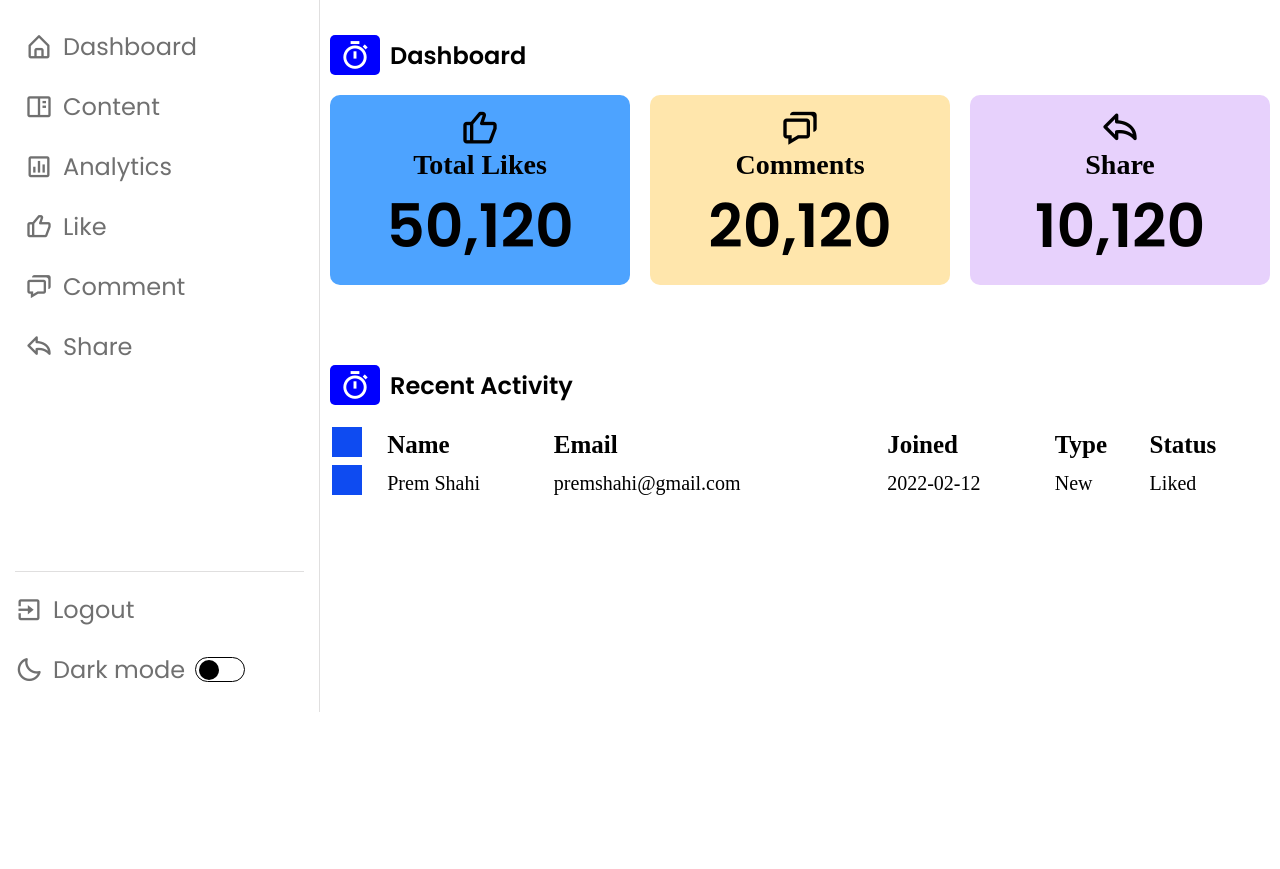
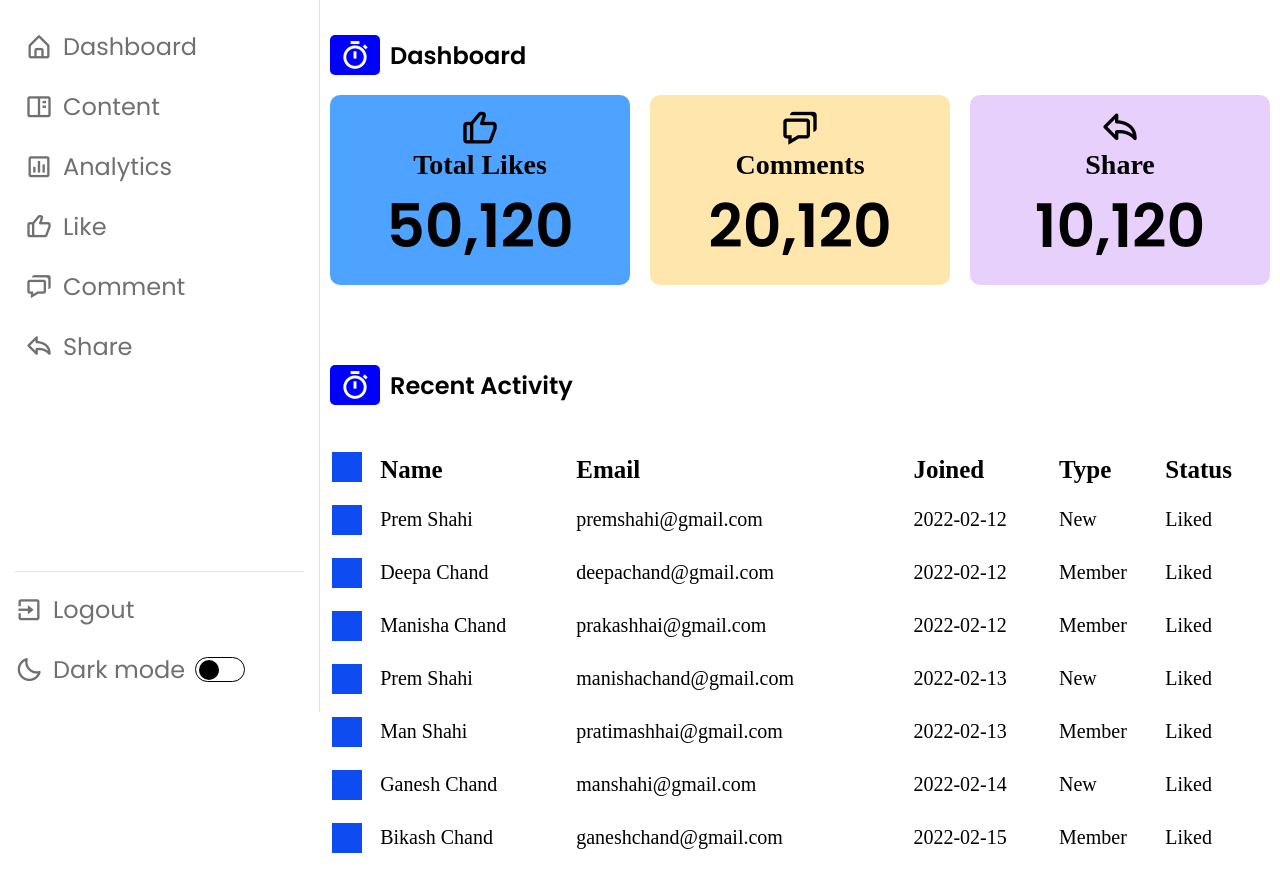
Before and after one commit to furqatbek13/Admin-Dashboard, a plain HTML site: page index.html in a window 1280 px wide. Shown: the part 88-957 px from the top of the page. Before the commit the page ends 800 px from the top, so only its background shows below. Drawn offline with nearby package versions, Linux system fonts and the light colour scheme.

Commit message:
qoshildi

```diff
--- a/index.html
+++ b/index.html
@@ -92,6 +92,54 @@
                 <td>New</td>
                 <td>Liked</td>
               </tr>
+              <tr>
+                <th><input type="checkbox" class="checkbox"></th>
+                <td>Deepa Chand</td>
+                <td>deepachand@gmail.com</td>
+                <td>2022-02-12</td>
+                <td>Member</td>
+                <td>Liked</td>
+              </tr>
+              <tr>
+                <th><input type="checkbox" class="checkbox"></th>
+                <td>Manisha Chand</td>
+                <td>prakashhai@gmail.com</td>
+                <td>2022-02-12</td>
+                <td>Member</td>
+                <td>Liked</td>
+              </tr>
+              <tr>
+                <th><input type="checkbox" class="checkbox"></th>
+                <td>Prem Shahi</td>
+                <td>manishachand@gmail.com</td>
+                <td>2022-02-13</td>
+                <td>New</td>
+                <td>Liked</td>
+              </tr>
+              <tr>
+                <th><input type="checkbox" class="checkbox"></th>
+                <td>Man Shahi</td>
+                <td>pratimashhai@gmail.com</td>
+                <td>2022-02-13</td>
+                <td>Member</td>
+                <td>Liked</td>
+              </tr>
+              <tr>
+                <th><input type="checkbox" class="checkbox"></th>
+                <td>Ganesh Chand</td>
+                <td>manshahi@gmail.com</td>
+                <td>2022-02-14</td>
+                <td>New</td>
+                <td>Liked</td>
+              </tr>
+              <tr>
+                <th><input type="checkbox" class="checkbox"></th>
+                <td>Bikash Chand</td>
+                <td>ganeshchand@gmail.com</td>
+                <td>2022-02-15</td>
+                <td>Member</td>
+                <td>Liked</td>
+              </tr>
             </table>
           </div>
 
--- a/style/style.css
+++ b/style/style.css
@@ -278,7 +278,7 @@ main {
 }
 table{
   text-align: start;
-  padding-top: 20px;
+  padding-top: 30px;
 }
 .checkbox {
   width: 30px;
@@ -308,8 +308,13 @@ th{
   font-size: 25px;
   font-weight: 500px;
   text-align: start;
+  padding-top: 15px;
+}
+tr{
+  padding-top: 30px;
 }
 td{
   font-size: 20px;
   font-weight: 400;
+  padding-top: 7px;
 }
```
Lines whose indentation alone changed are shown as unchanged.
